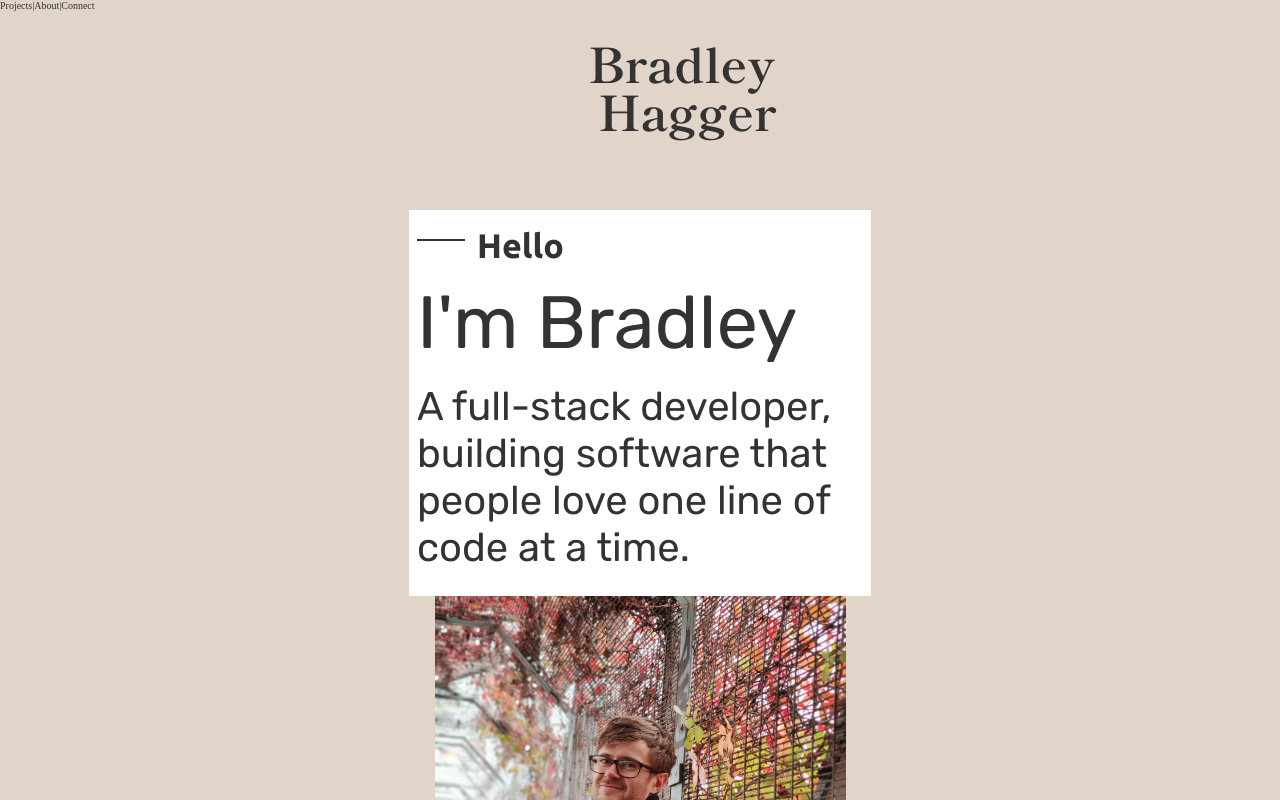
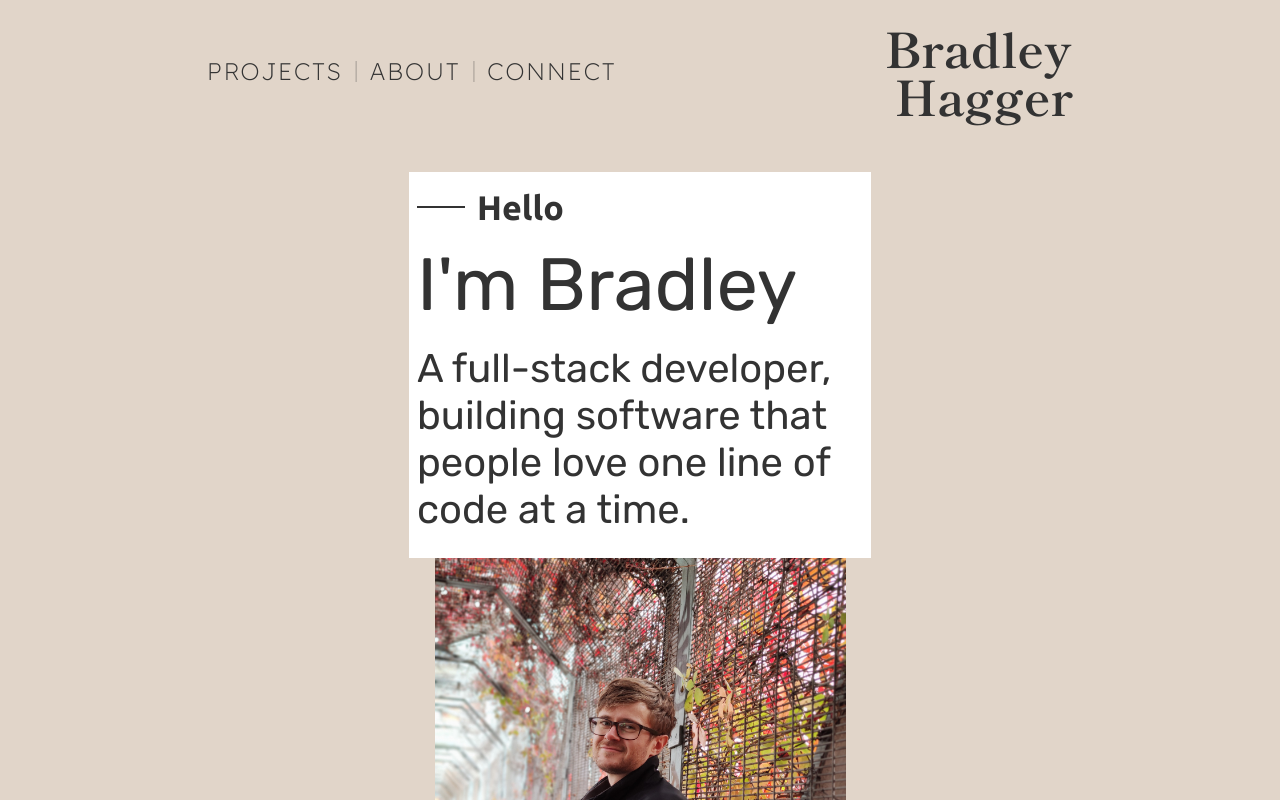
Before and after one commit to Filigee/bradley_hagger, a plain HTML site: page index.html in a window 1280 px wide. Shown: the top 800 px of the page. Drawn offline with Linux system fonts and the light colour scheme.

Commit message:
1440 nav section complete

```diff
--- a/index.html
+++ b/index.html
@@ -17,11 +17,11 @@
         <div class="nav__wrapper">
             <nav class="nav">
                 <ul class="nav__links hidden">
-                    <li class="nav__links__projects">Projects</li>
+                    <li class="nav__links__link nav__links__projects">Projects</li>
                     <li class="nav__links__separator">|</li>
-                    <li class="nav__links__about">About</li>
+                    <li class="nav__links__link nav__links__about">About</li>
                     <li class="nav__links__separator">|</li>
-                    <li class="nav__links__connect">Connect</li>
+                    <li class="nav__links__link nav__links__connect">Connect</li>
                 </ul>
             </nav>
             <h1 class="nav__title">Bradley<br>Hagger</h1>
--- a/styles.css
+++ b/styles.css
@@ -49,6 +49,10 @@ html{
     .section-title{
         font-size: 4.8rem;
     }
+
+    .dash{
+        margin-top: 18px;
+    }
 }
 
 /* ------------- NAV ------------ */
@@ -87,6 +91,41 @@ html{
         font-size: 4.8rem;
         margin-inline: auto;
         margin-top: 38px;
+    }
+}
+
+@media screen and (min-width: 920px){
+    .hero__wrapper{
+        height: 1024px;
+    }
+
+    .nav__wrapper{
+        width: 866px;
+        height: 96px;
+        margin-inline: auto;
+        padding-top: 45px;
+        align-items: center;
+    }
+
+    .nav__title{
+        margin: 0;
+    }
+
+    .nav__links__link{
+        font-family: 'Lexend';
+        font-size: 2.4rem;
+        font-weight: var(--fw-xlight);
+        text-transform: uppercase;
+        letter-spacing: 2px;
+    }
+
+    .nav__links__separator{
+        font-size: 2.4rem;
+        opacity: 30%;
+    }
+
+    .nav__links{
+        gap: 11px;
     }
 }
 
@@ -173,6 +212,10 @@ html{
         width: 411px;
         height: 548px;
     }
+}
+
+@media screen and (min-width: 920px){
+
 }
 
 /* PROJECTS */
@@ -277,6 +320,7 @@ html{
 
     .project__skills__container > .dash{
         height: 2px;
+        margin-top: 18px;
     }
 
     .project__skills{
```
